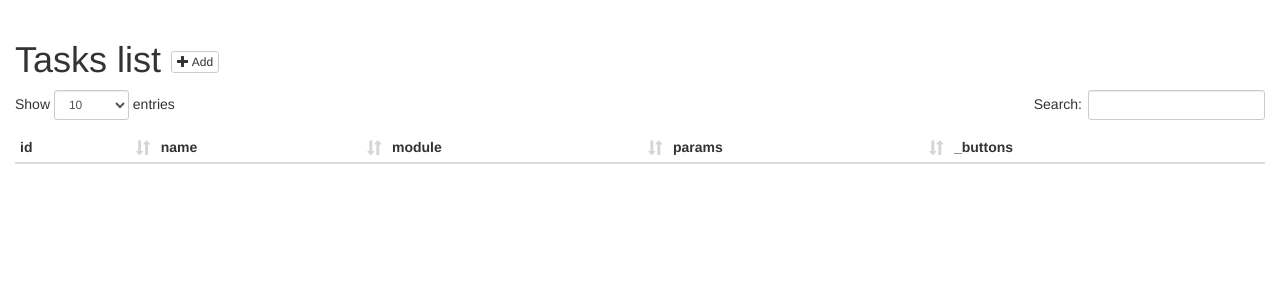
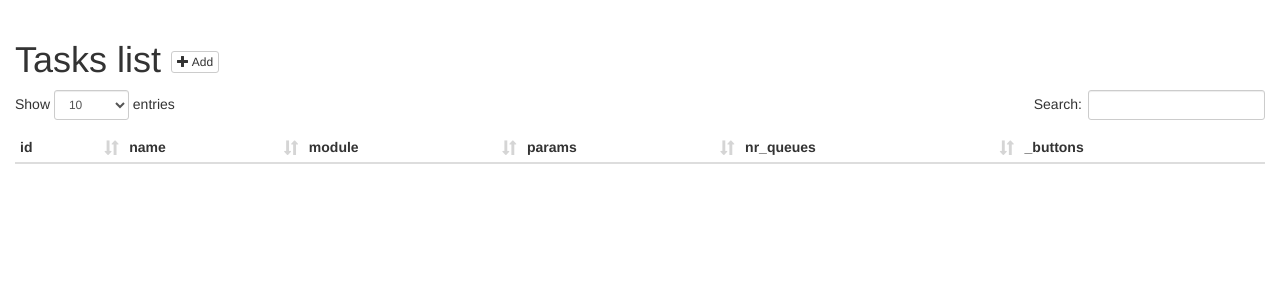
Before and after one commit to bodik/sner4, a Flask app: template sner/server/templates/scheduler/task/list.html in a window 1280 px wide. Shown: the part 52-352 px from the top of the page. Run offline with Flask 2, Linux system fonts and the light colour scheme; the template is opened without the code that fills it, so the values that code supplies are empty; some libraries are stand-ins or nearby versions.

Commit message:
server: scheduler task list show number of queues

```diff
--- a/sner/server/controller/scheduler/task.py
+++ b/sner/server/controller/scheduler/task.py
@@ -5,6 +5,7 @@ controller task
 
 from datatables import ColumnDT, DataTables
 from flask import jsonify, redirect, render_template, request, url_for
+from sqlalchemy import func
 from sqlalchemy_filters import apply_filters
 
 from sner.server import db
@@ -12,7 +13,7 @@ from sner.server.controller.auth import role_required
 from sner.server.controller.scheduler import blueprint
 from sner.server.form import ButtonForm
 from sner.server.form.scheduler import TaskForm
-from sner.server.model.scheduler import Task
+from sner.server.model.scheduler import Queue, Task
 from sner.server.sqlafilter import filter_parser
 
 
@@ -34,9 +35,10 @@ def task_list_json_route():
         ColumnDT(Task.name, mData='name'),
         ColumnDT(Task.module, mData='module'),
         ColumnDT(Task.params, mData='params'),
+        ColumnDT(func.count(Queue.id), mData='nr_queues', global_search=False),
         ColumnDT('1', mData='_buttons', search_method='none', global_search=False)
     ]
-    query = db.session.query().select_from(Task)
+    query = db.session.query().select_from(Task).outerjoin(Queue, Task.id == Queue.task_id).group_by(Task.id)
     if 'filter' in request.values:
         query = apply_filters(query, filter_parser.parse(request.values.get('filter')), do_auto_join=False)
 
--- a/sner/server/templates/scheduler/task/list.html
+++ b/sner/server/templates/scheduler/task/list.html
@@ -10,6 +10,7 @@
 			dt_column('name'),
 			dt_column('module'),
 			dt_column('params'),
+			dt_column('nr_queues'),
 			dt_column_buttons(scheduler_pagepart_task_controls)
 		]
 	};
```
